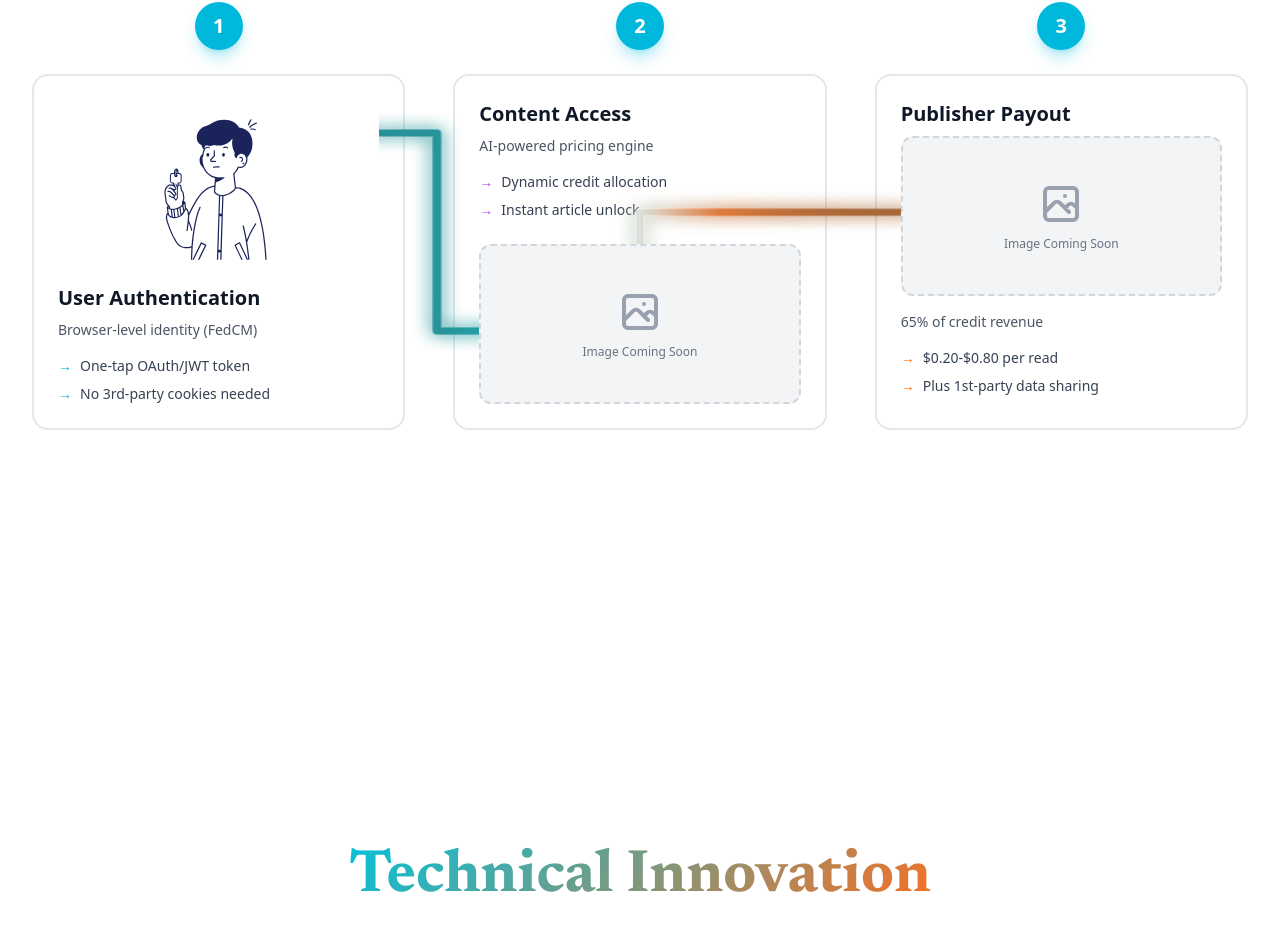
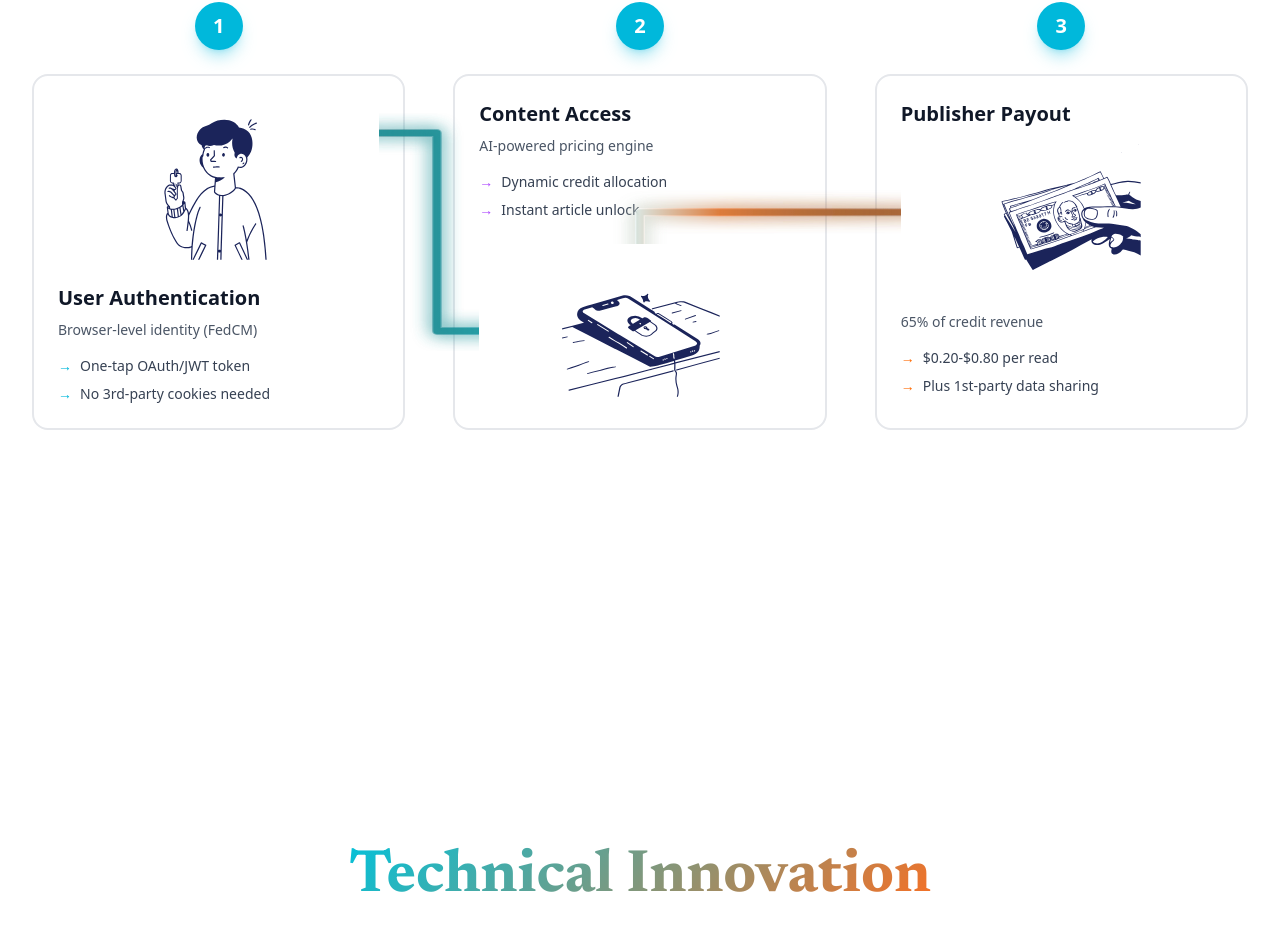
Before and after one commit to joshua-daniel-lee/factr-pitch, a Next.js app: page / in a window 1280 px wide. Shown: the part 4277-5207 px from the top of the page. Built offline with nearby package versions, Linux system fonts and the light colour scheme.

Commit message:
new images

```diff
--- a/app/page.tsx
+++ b/app/page.tsx
@@ -675,14 +675,15 @@ export default function Home() {
                   </ul>
                 </div>
 
-                {/* Image Placeholder - BOTTOM */}
-                <div className="relative z-10 w-full h-40 bg-gray-100 border-2 border-dashed border-gray-300 rounded-xl flex items-center justify-center">
-                  <div className="text-center">
-                    <svg className="w-12 h-12 text-gray-400 mx-auto mb-2" fill="none" viewBox="0 0 24 24" stroke="currentColor">
-                      <path strokeLinecap="round" strokeLinejoin="round" strokeWidth={2} d="M4 16l4.586-4.586a2 2 0 012.828 0L16 16m-2-2l1.586-1.586a2 2 0 012.828 0L20 14m-6-6h.01M6 20h12a2 2 0 002-2V6a2 2 0 00-2-2H6a2 2 0 00-2 2v12a2 2 0 002 2z" />
-                    </svg>
-                    <p className="text-xs text-gray-500">Image Coming Soon</p>
-                  </div>
+                {/* Image - BOTTOM */}
+                <div className="relative z-10 w-full h-40 rounded-xl overflow-hidden bg-white">
+                  <Image
+                    src="/how-it-works/step-2-access.svg"
+                    alt="Content Access with AI-powered pricing"
+                    fill
+                    className="object-contain"
+                    sizes="(max-width: 768px) 100vw, (max-width: 1200px) 33vw, 400px"
+                  />
                 </div>
               </div>
             </motion.div>
@@ -705,14 +706,15 @@ export default function Home() {
                 {/* Title */}
                 <h3 className="text-xl font-bold text-gray-900 mb-2">Publisher Payout</h3>
 
-                {/* Image Placeholder - MIDDLE */}
-                <div className="relative z-10 w-full h-40 bg-gray-100 border-2 border-dashed border-gray-300 rounded-xl flex items-center justify-center mb-4">
-                  <div className="text-center">
-                    <svg className="w-12 h-12 text-gray-400 mx-auto mb-2" fill="none" viewBox="0 0 24 24" stroke="currentColor">
-                      <path strokeLinecap="round" strokeLinejoin="round" strokeWidth={2} d="M4 16l4.586-4.586a2 2 0 012.828 0L16 16m-2-2l1.586-1.586a2 2 0 012.828 0L20 14m-6-6h.01M6 20h12a2 2 0 002-2V6a2 2 0 00-2-2H6a2 2 0 00-2 2v12a2 2 0 002 2z" />
-                    </svg>
-                    <p className="text-xs text-gray-500">Image Coming Soon</p>
-                  </div>
+                {/* Image - MIDDLE */}
+                <div className="relative z-10 w-full h-40 rounded-xl overflow-hidden mb-4 bg-white">
+                  <Image
+                    src="/how-it-works/step-3-payout.svg"
+                    alt="Publisher Payout with revenue sharing"
+                    fill
+                    className="object-contain"
+                    sizes="(max-width: 768px) 100vw, (max-width: 1200px) 33vw, 400px"
+                  />
                 </div>
 
                 {/* Description */}
```
Also changed, not shown: public/how-it-works/step-2-access.svg (added), public/how-it-works/step-3-payout.svg (added).
